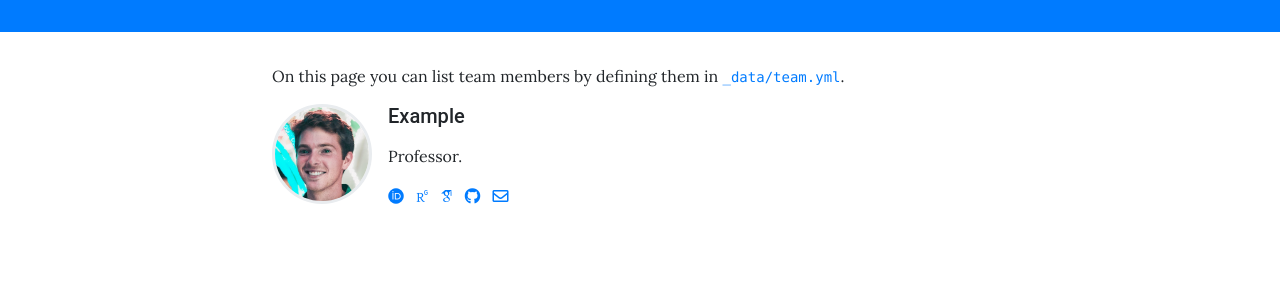
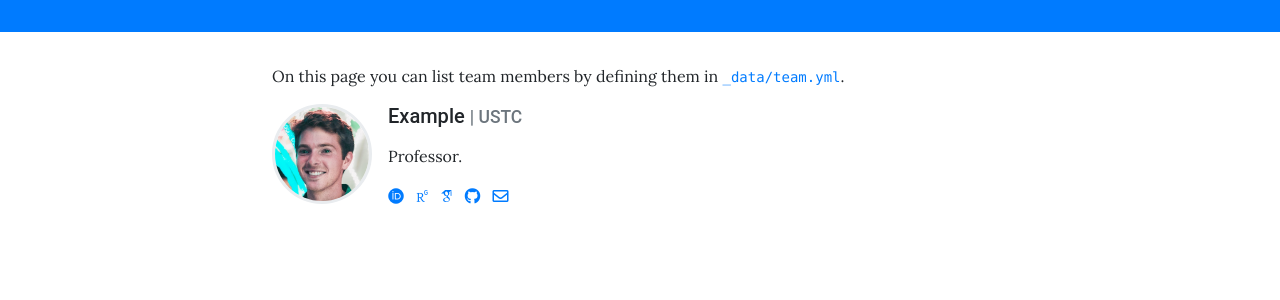
Before and after one commit to adm-vietnam/adm-vietnam.github.io, a Jekyll site: the page built from pages/team.md, in a window 1280 px wide. Shown: the part 276-576 px from the top of the page. Built offline with Jekyll 4.4.1, drawn with Linux system fonts in a browser that asks for light colours; some web fonts are replaced.

Commit message:
Update Program.html

```diff
--- a/_layouts/Program.html
+++ b/_layouts/Program.html
@@ -2,12 +2,6 @@
 layout: default
 description: Program page.
 ---
-
-{% if page.Program and site.data[page.Program] %}
-  {% assign Mentors = site.data[page.Program] %}
-{% elsif site.data.team %}
-  {% assign Mentors = site.data.Mentors %}
-{% endif %}
 
 {{ content }}
 
@@ -21,8 +15,8 @@ description: Program page.
     <div>
       <h5 id="{{ member.name | strip | url_encode }}">
         {{ member.name }}
-        {% if member.role %}
-          <small class="text-muted">| {{ member.role }}</small>
+        {% if member.affiliation %}
+          <small class="text-muted">| {{ member.affiliation }}</small>
         {% endif %}
       </h5>
 
```
